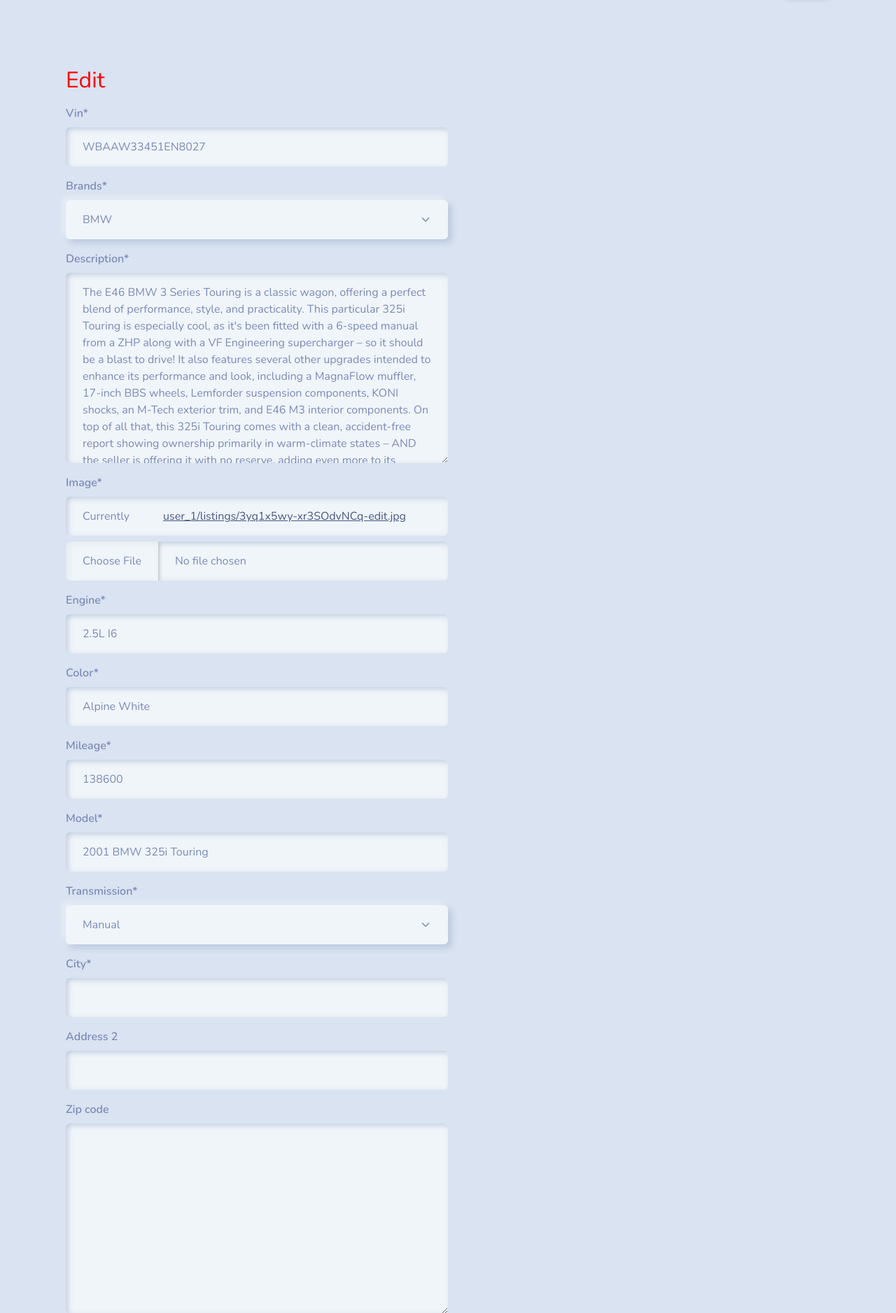
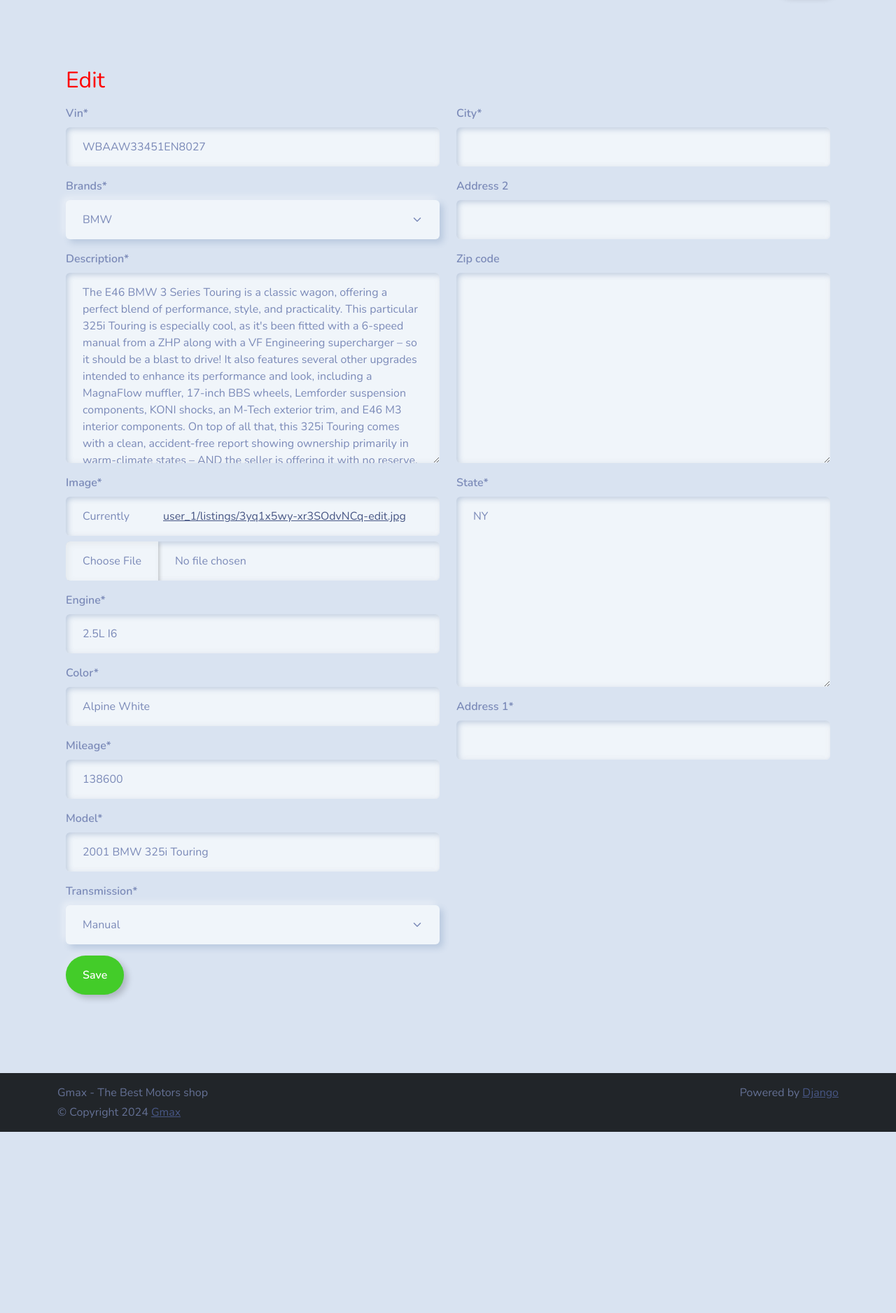
Before and after one commit to 2003gichohiwaweru/Gmax_Web_App, a Django app: page /listing/058d735c-064a-4adb-8527-4df058f0468b/edit in a window 1280 px wide. Shown: the part 72-1949 px from the top of the page at 70% size. After the commit the page ends 1690 px from the top, so only its background shows below. Run offline with Django 5.2, Linux system fonts and the light colour scheme; a user stored in the database is signed in; data comes from the database, SQL or seed files in the repository; some libraries are stand-ins or nearby versions.

Commit message:
EDIT.HTML FILE

```diff
--- a/src/main/templates/views/edit.html
+++ b/src/main/templates/views/edit.html
@@ -17,7 +17,7 @@
         </div>
         <form action="" method='post' enctype="multipart/form-data">
             {% csrf_token %}
-            <div clas="row">
+            <div class="row">
                 <div class="col-6">
                     {{listing_form|crispy}}
                 </div>
```
